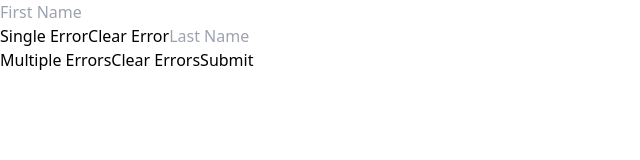
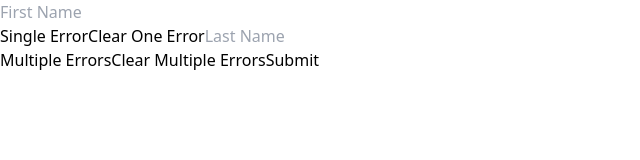
Before and after one commit to thazinnaing/react-hook-form, a React (Vite) app: page / in a window 1280 px wide. Shown: the top 160 px of the page, without its empty margins (0-640 px from the left). Built offline with nearby package versions, Linux system fonts and the light colour scheme.

Commit message:
style: redo the style

```diff
--- a/src/components/SetErrors.jsx
+++ b/src/components/SetErrors.jsx
@@ -21,7 +21,7 @@ const SetErrors = () => {
 
             <input {...register("firstName")} placeholder='First Name'/>
 
-            <p class="text-white">{errors.firstName?.message}</p>
+            <p class="text-red-600">{errors.firstName?.message}</p>
 
             <button class="w-25 bg-blue-300 h7"
                 type="button"
@@ -35,20 +35,20 @@ const SetErrors = () => {
                 Single Error
             </button>
 
-            <button class="w-25 bg-blue-300 h7"
+            <button class="w-25 bg-green-300 h7"
                 type="button"
                 onClick={()=>{
                     clearErrors("firstName")
                 }}
             >
-                Clear Error
+                Clear One Error
             </button>
 
 
             <input {...register("lastName")} placeholder='Last Name'/>
 
-            <p class="text-white">{errors.lastName?.types?.error1}</p>
-            <p class="text-white">{errors.lastName?.types?.error2}</p>
+            <p class="text-red-600">{errors.lastName?.types?.error1}</p>
+            <p class="text-red-600">{errors.lastName?.types?.error2}</p>
 
             <button class="w-25 bg-blue-300 h7"
                 type="button"
@@ -64,13 +64,13 @@ const SetErrors = () => {
                 Multiple Errors
             </button>
 
-            <button class="w-25 bg-blue-300 h7"
+            <button class="w-25 bg-green-400 h7"
                 type="button"
                 onClick={()=>{
                     clearErrors(["firstName","lastName"])
                 }}
             >
-                Clear Errors
+                Clear Multiple Errors
             </button>
 
             <input class="w-14 bg-slate-50 h7" type="submit" value="Submit"/>
```
